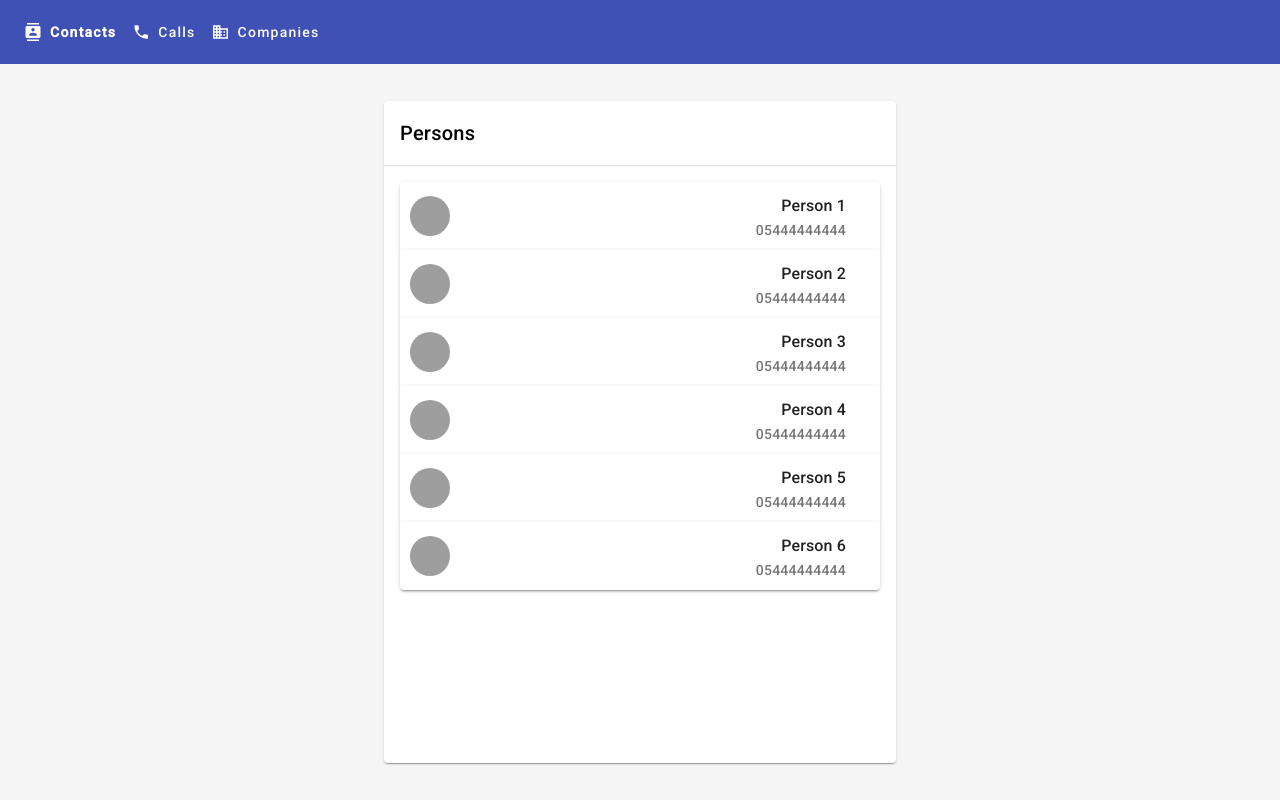
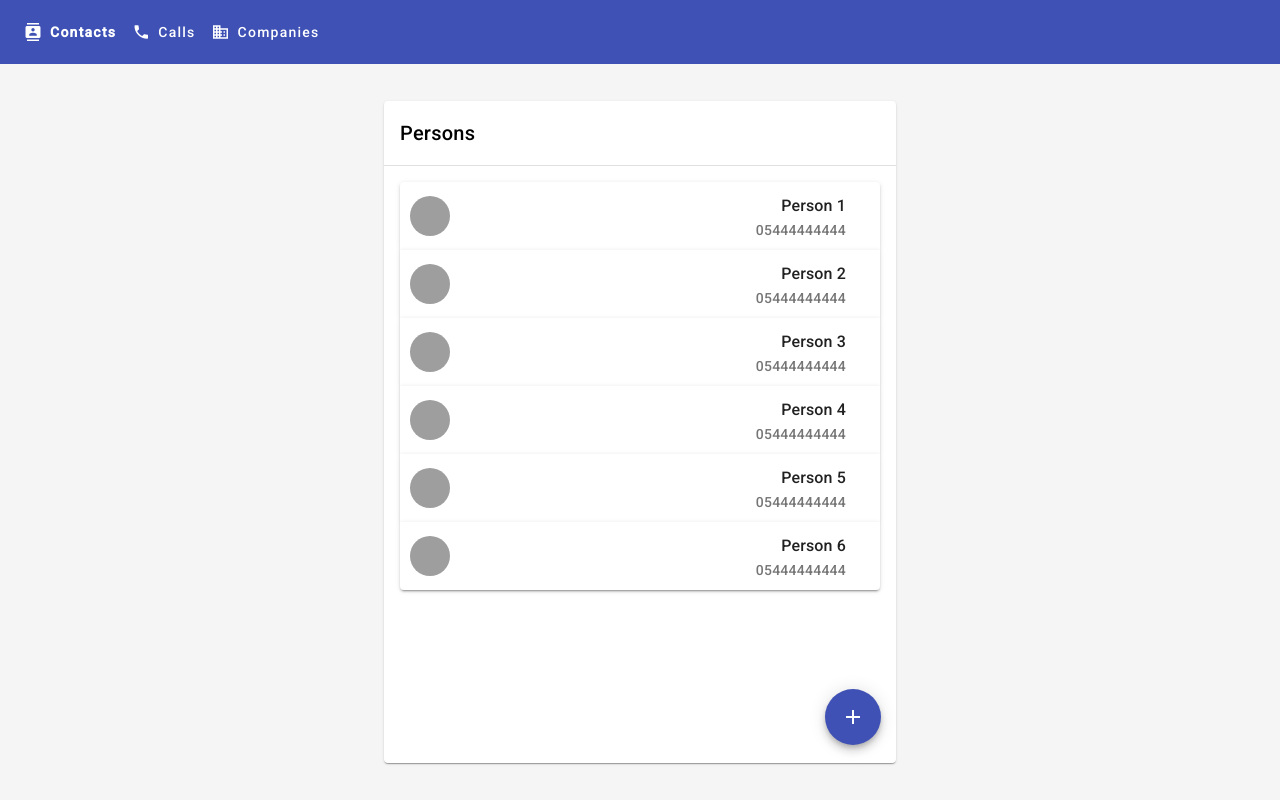
Before and after one commit to umutKalayci/phone-book, an Angular app: page /contacts in a window 1280 px wide. Built offline with nearby package versions, Linux system fonts and the light colour scheme; grey boxes are pictures that could not be loaded.

Commit message:
feat: Contacts add button added.

```diff
--- a/src/app/pages/contacts/contacts.component.html
+++ b/src/app/pages/contacts/contacts.component.html
@@ -36,6 +36,9 @@
       </mat-expansion-panel>
     </mat-accordion>
   </mat-card-content>
+  <button mat-fab color="primary" class="add-button">
+    <mat-icon>add</mat-icon>
+  </button>
 </mat-card>
 <mat-card *ngIf="selectedPerson != null" class="person-container">
   <mat-card-content>
--- a/src/app/pages/contacts/contacts.component.scss
+++ b/src/app/pages/contacts/contacts.component.scss
@@ -2,23 +2,35 @@
   background-color: rgb(245, 245, 245);
   height: calc(100% - 64px);
   display: flex;
-  justify-content: space-around;
   align-items: center;
 }
 
 .contacts-container {
-  height: 80%;
+  height: 90%;
   width: 35%;
   overflow-y: auto;
+  margin-left: 2.5%;
 
   &.bigger {
     height: 90%;
     width: 40%;
+    margin-left: auto;
+    margin-right: auto;
     text-align: right;
     mat-panel-description {
       justify-content: space-between;
     }
+    .add-button {
+      bottom: calc(5% + 15px);
+      right: calc(30% + 15px);
+    }
   }
+  .add-button {
+    position: fixed;
+    bottom: calc(5% + 15px);
+    right: calc(62.5% + 15px);
+  }
+
   mat-card-header {
     padding-bottom: 16px;
   }
@@ -60,8 +72,10 @@
   }
 }
 .person-container {
-  height: 80%;
-  width: 60%;
+  height: 90%;
+  width: 57.5%;
+  margin-left: 2.5%;
+  margin-right: 2.5%;
   display: flex;
   justify-content: center;
   align-items: center;
```
